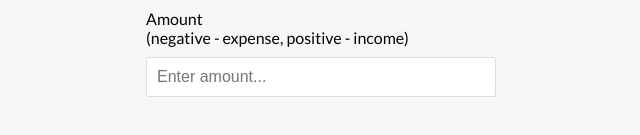
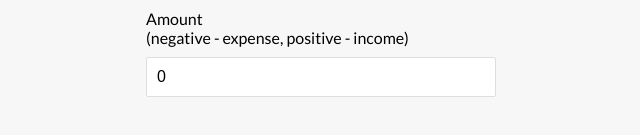
Before and after one commit to bangarusaivivek/expense-tracker, a React (Create React App) app: page / in a window 1280 px wide. Shown: the part 627-762 px from the top of the page, without its empty margins (319-959 px from the left). Built offline with nearby package versions, Linux system fonts and the light colour scheme.

Commit message:
add useState

```diff
--- a/src/Components/AddTransaction.js
+++ b/src/Components/AddTransaction.js
@@ -1,20 +1,28 @@
-import React from 'react'
+import React,{ useState } from 'react'
 
 function AddTransaction() {
+    const [text,setText] = useState('');
+    const [amount,setAmount] = useState(0);
     return (
         <>
             <h3>Add new transaction</h3>
             <form>
                 <div className="form-control">
                     <label htmlFor='text'>Text</label>
-                    <input type="text" placeholder="Enter text..." />
+                    <input type="text"
+                            value = {text}
+                            onChange = {(e) => setText(e.target.value)}
+                            placeholder="Enter text..." />
                 </div>
                 <div className="form-control">
                     <label htmlFor='amount'>
                         Amount <br />
                         (negative - expense, positive - income)
                     </label>
-                    <input type="number" placeholder="Enter amount..." />
+                    <input type="number"
+                            value = {amount}
+                            onChange = {(e) => setAmount(e.target.value)}
+                            placeholder="Enter amount..." />
                 </div>
             </form>
         </>
```
